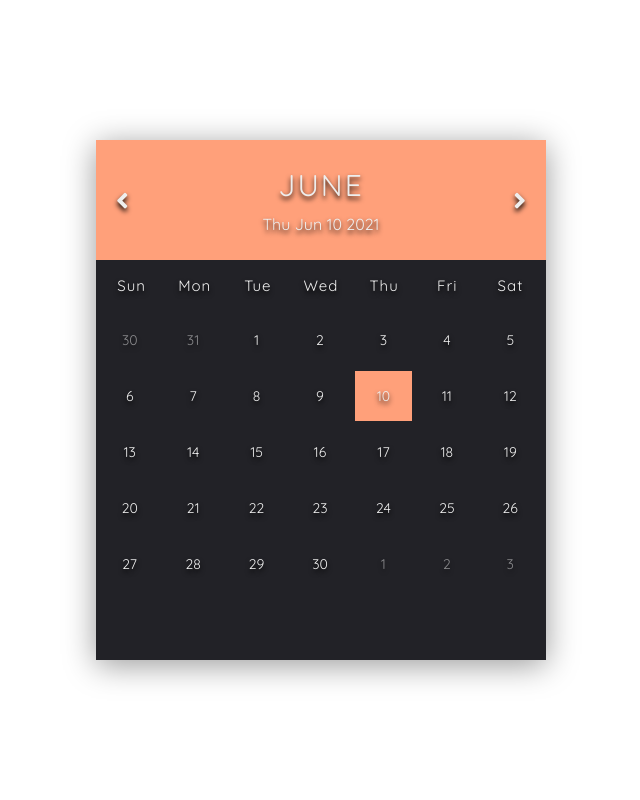
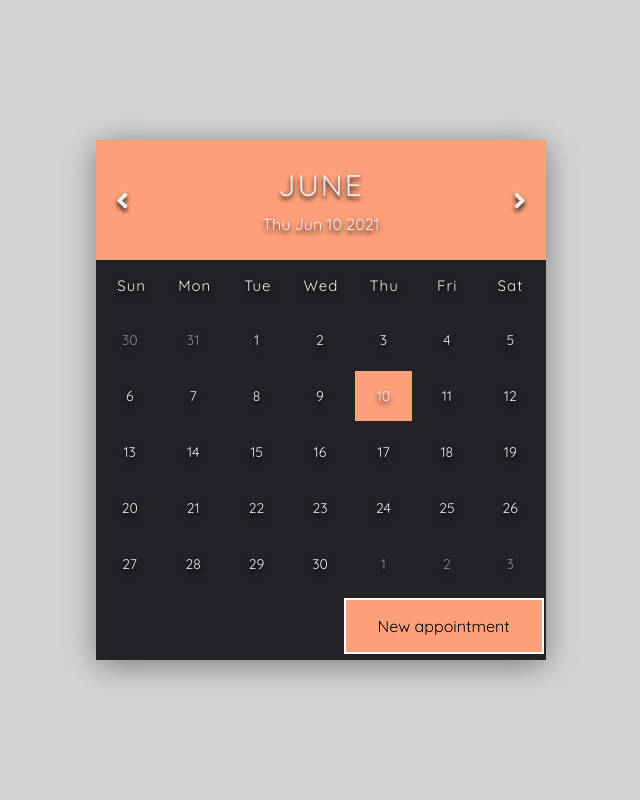
Before and after one commit to nuklear10000/Session-Planer, a PHP site: page / in a window 1280 px wide. Shown: the whole page, without its empty margins (319-959 px from the left). Run offline with PHP 8.4, Linux system fonts and the light colour scheme; some libraries are stand-ins or nearby versions.

Commit message:
Changes MainTable
Also new files for AppointmentCreator

```diff
--- a/Website/Main Table/Index.html
+++ b/Website/Main Table/Index.html
@@ -35,8 +35,11 @@
           <div>Sat</div>
         </div>
         <div class="days"></div>
+        <button onclick="location.href='AppointmentCreator.html'" class="button button1" >New appointment</button>
       </div>
     </div>
+
+
 
     <script src="script.js"></script>
   </body>
--- a/Website/Main Table/style.css
+++ b/Website/Main Table/style.css
@@ -12,7 +12,7 @@ html {
 .container {
   width: 100%;
   height: 100vh;
-  background-color: white;
+  background-color: lightgray;
   color: #eee;
   display: flex;
   justify-content: center;
@@ -107,3 +107,27 @@ html {
 .today {
   background-color: lightsalmon;
 }
+.button {
+  border: none;
+  color: lightsalmon;
+  padding: 16px 32px;
+  text-align: center;
+  text-decoration: none;
+  display: inline-block;
+  font-size: 16px;
+  margin: 4px 2px;
+  transition-duration: 0.4s;
+  cursor: pointer;
+  margin-left: 55%;
+}
+
+.button1 {
+  background-color: lightsalmon;
+  color: black;
+  border: 2px solid white;
+}
+
+.button1:hover {
+  background-color: white;
+  color: lightsalmon;
+}
```
Also changed, not shown: Website/Main Table/AppointmentCreator.html (added, +12 -0 lines), Website/Main Table/AppointmentStyle.css (added).
